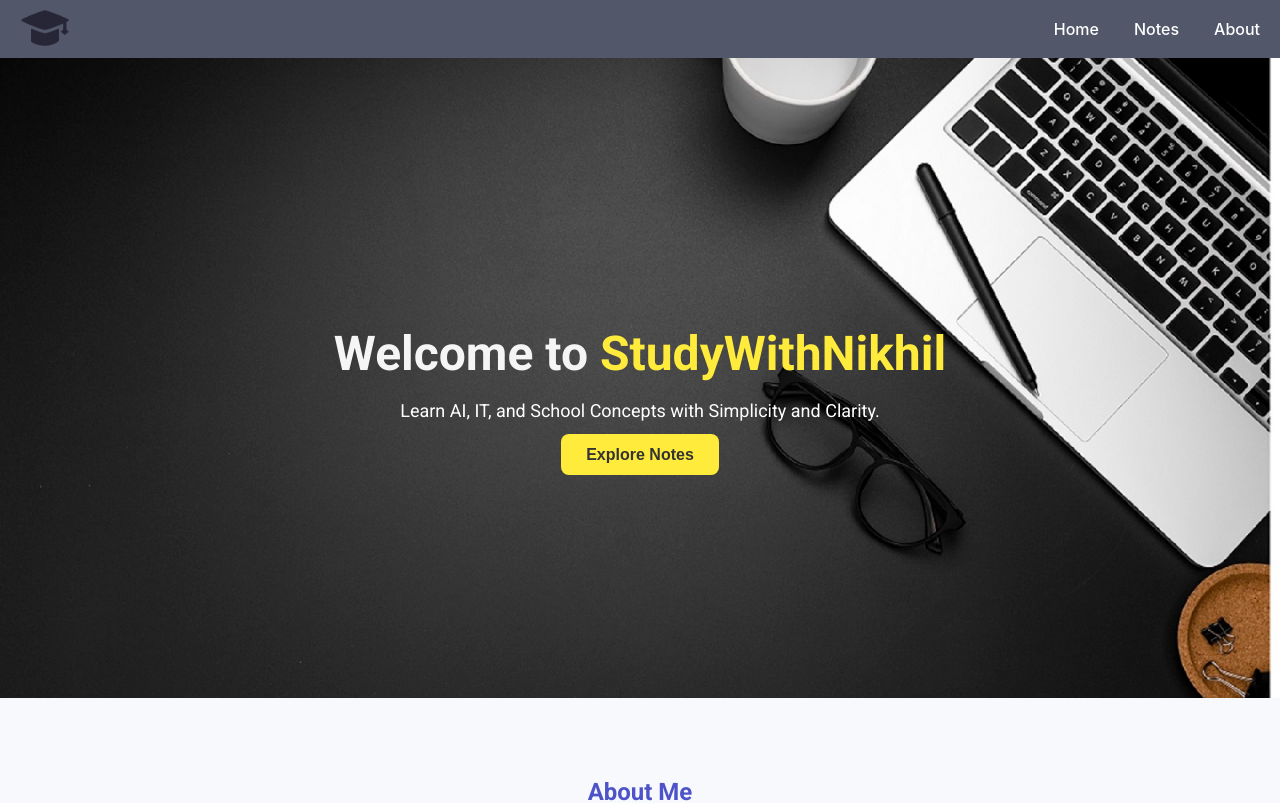
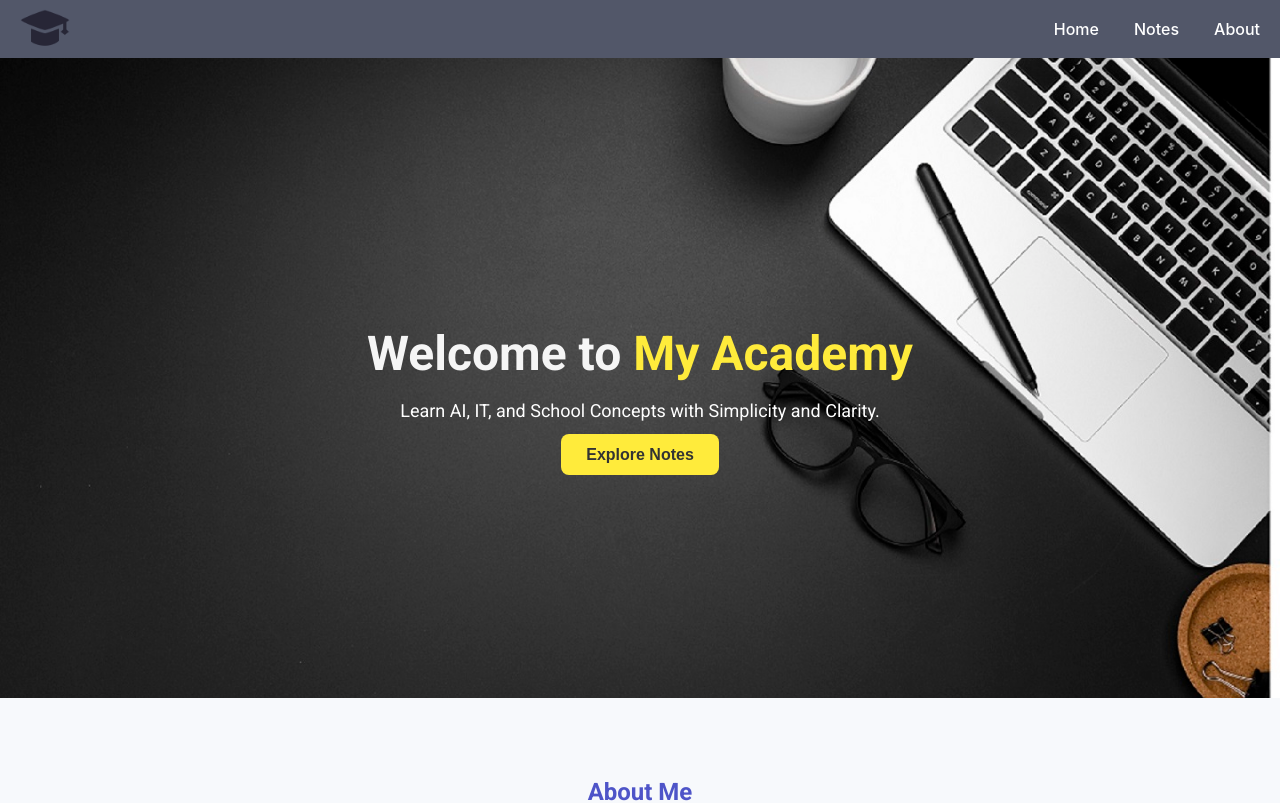
Before and after one commit to beingnikil07/NotesTaker, a React (Create React App) app: page / in a window 1280 px wide. Shown: the top 803 px of the page. Built offline with nearby package versions, Linux system fonts and the light colour scheme.

Commit message:
name change

```diff
--- a/src/pages/Home.js
+++ b/src/pages/Home.js
@@ -7,7 +7,7 @@ function Home() {
     <div className="home">
       <header className="hero">
         <div className="overlay">
-          <h1 className="title">Welcome to <span>StudyWithNikhil</span></h1>
+          <h1 className="title">Welcome to <span>My Academy</span></h1>
           <p className="subtitle">
             Learn AI, IT, and School Concepts with Simplicity and Clarity.
           </p>
```
